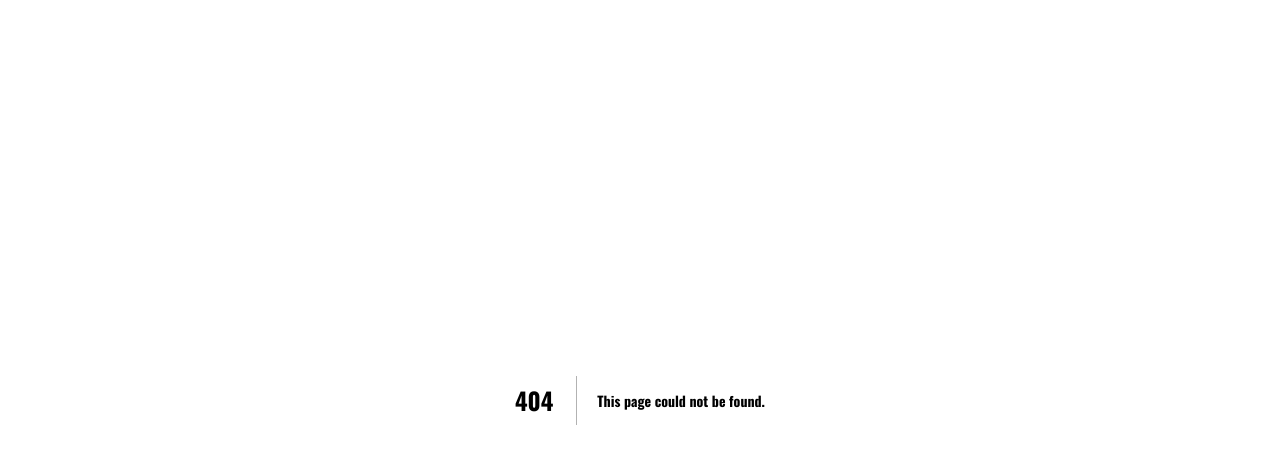
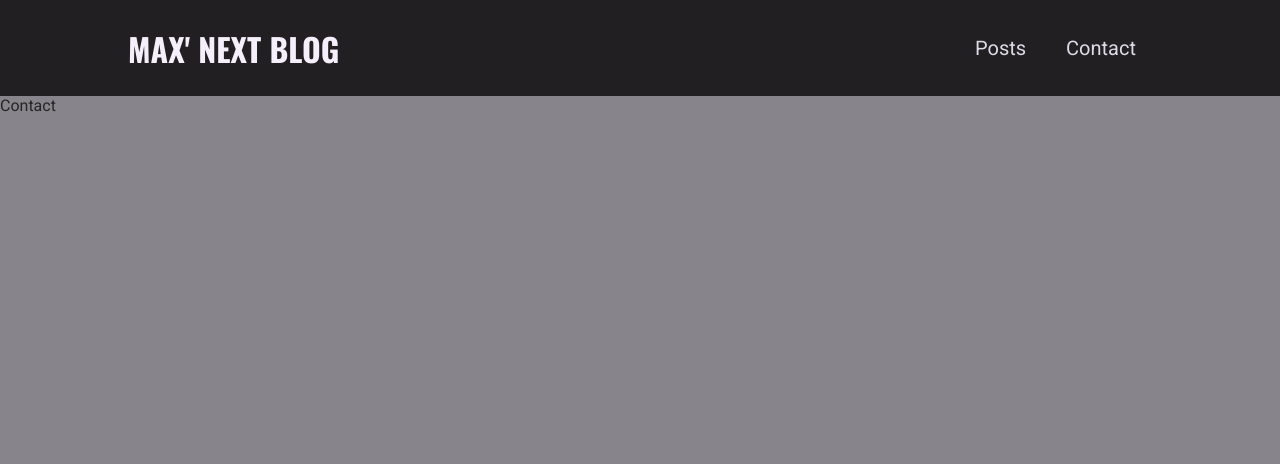
Before and after one commit to yb9255/test-vercel-deployment, a Next.js app: page /contact in a window 1280 px wide. Before the commit this address had no page. Shown: the top 464 px of the page. Built offline with nearby package versions, Linux system fonts and the light colour scheme.

Commit message:
add MainNavigation

```diff
--- /dev/null
+++ b/src/components/Layout/Layout.tsx
@@ -0,0 +1,12 @@
+import MainNavigation from './MainNavigation';
+
+function Layout({ children }: { children: React.ReactNode }) {
+  return (
+    <>
+      <MainNavigation />
+      <main>{children}</main>
+    </>
+  );
+}
+
+export default Layout;
--- /dev/null
+++ b/src/components/Layout/Logo.tsx
@@ -0,0 +1,7 @@
+import classes from '@/styles/logo.module.css';
+
+function Logo() {
+  return <div className={classes.logo}>Max&apos; Next Blog</div>;
+}
+
+export default Logo;
--- /dev/null
+++ b/src/components/Layout/MainNavigation.tsx
@@ -0,0 +1,27 @@
+import React from 'react';
+import Logo from './Logo';
+import Link from 'next/link';
+
+import classes from '@/styles/main-navigation.module.css';
+
+function MainNavigation() {
+  return (
+    <header className={classes.header}>
+      <Link href="/">
+        <Logo />
+      </Link>
+      <nav>
+        <ul>
+          <li>
+            <Link href="posts">Posts</Link>
+          </li>
+          <li>
+            <Link href="contact">Contact</Link>
+          </li>
+        </ul>
+      </nav>
+    </header>
+  );
+}
+
+export default MainNavigation;
--- /dev/null
+++ b/src/components/Layout/index.ts
@@ -0,0 +1,2 @@
+import Layout from './Layout';
+export default Layout;
--- a/src/pages/_app.tsx
+++ b/src/pages/_app.tsx
@@ -1,6 +1,11 @@
-import '@/styles/globals.css'
-import type { AppProps } from 'next/app'
+import Layout from '@/components/Layout';
+import '@/styles/globals.css';
+import type { AppProps } from 'next/app';
 
 export default function App({ Component, pageProps }: AppProps) {
-  return <Component {...pageProps} />
+  return (
+    <Layout>
+      <Component {...pageProps} />
+    </Layout>
+  );
 }
--- /dev/null
+++ b/src/pages/contact.tsx
@@ -0,0 +1,7 @@
+import React from 'react';
+
+function Contact() {
+  return <div>Contact</div>;
+}
+
+export default Contact;
```
